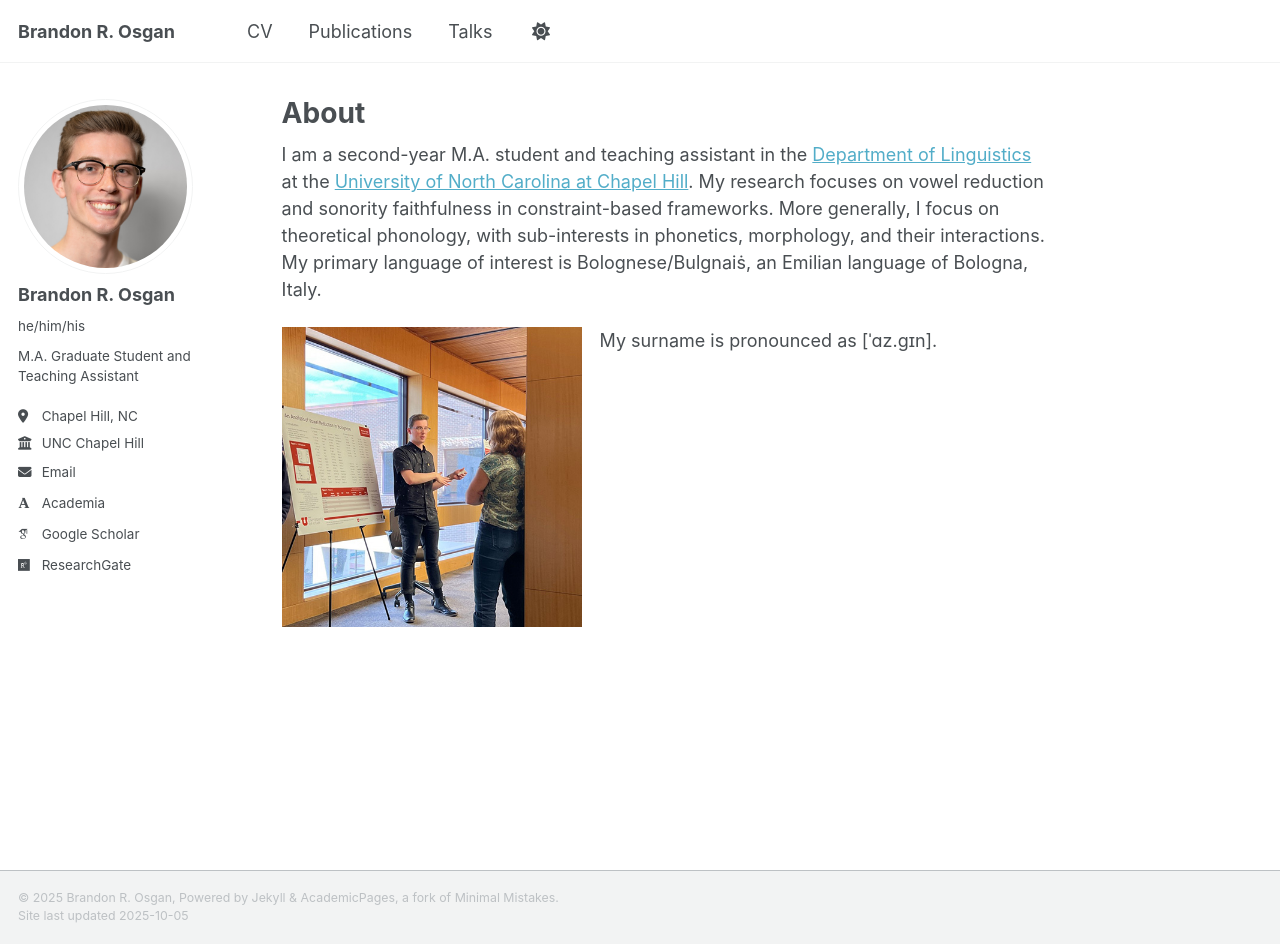
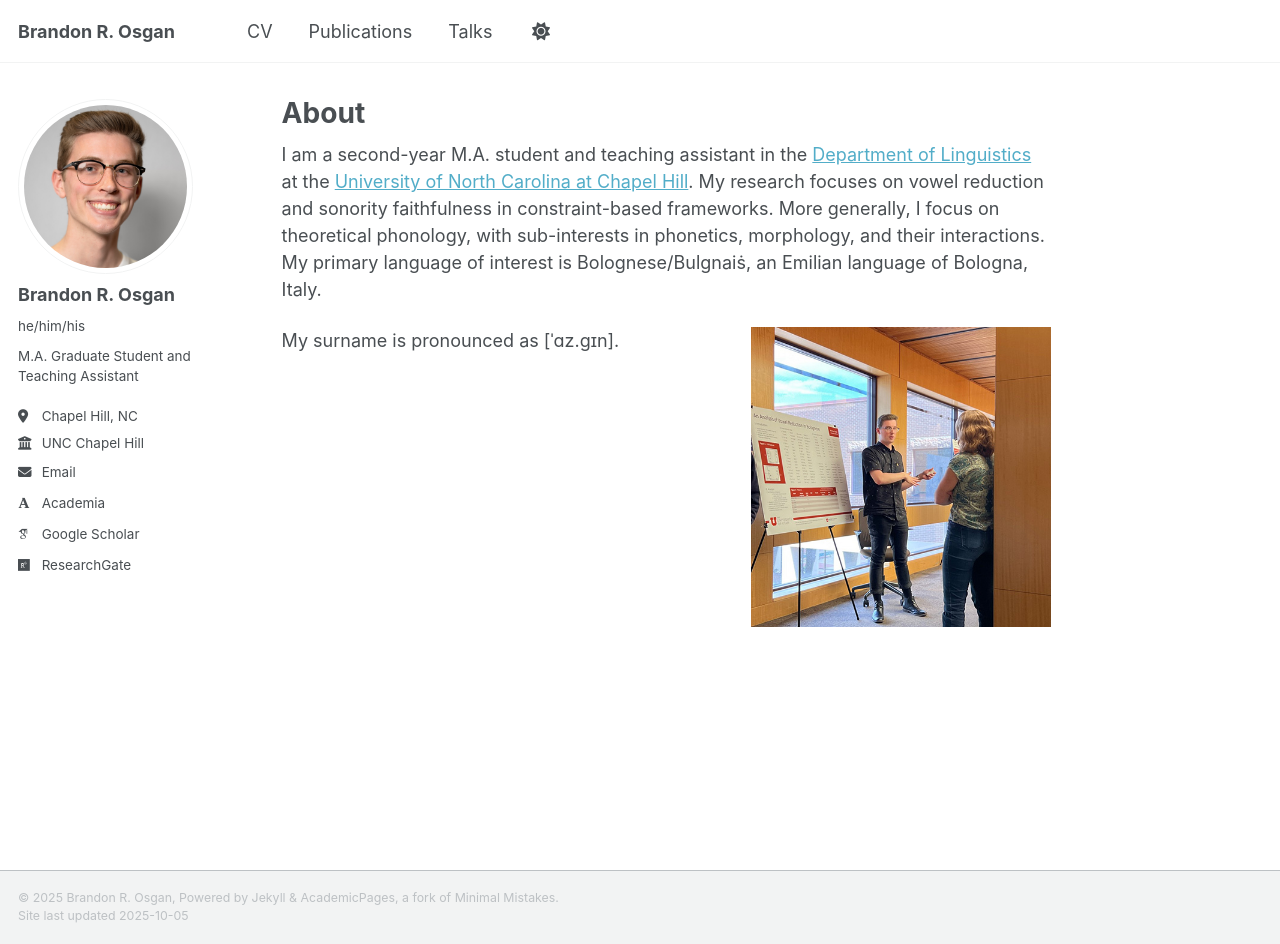
Before and after one commit to bosgan/bosgan.github.io, a Jekyll site: the page built from _pages/about.md, in a window 1280 px wide and 944 px high. Built offline with Jekyll 4.4.1, drawn with Linux system fonts in a browser that asks for light colours; some web fonts are replaced; a script that is not in the unit is left out.

Commit message:
Update about.md

```diff
--- a/_pages/about.md
+++ b/_pages/about.md
@@ -9,4 +9,4 @@ redirect_from:
 
 I am a second-year M.A. student and teaching assistant in the [Department of Linguistics](https://linguistics.unc.edu/) at the [University of North Carolina at Chapel Hill](https://www.unc.edu/). My research focuses on vowel reduction and sonority faithfulness in constraint-based frameworks. More generally, I focus on theoretical phonology, with sub-interests in phonetics, morphology, and their interactions. My primary language of interest is Bolognese/Bulgnaiṡ, an Emilian language of Bologna, Italy.
 
-My surname is pronounced as [ˈɑz.gɪn]. ![Brandon presenting a poster](/images/HRPS_Brandon_talking.jpg){:  .align-left width="300px"}
+My surname is pronounced as [ˈɑz.gɪn]. ![Brandon presenting a poster](/images/HRPS_Brandon_talking.jpg){:  .align-right width="300px"}
```
